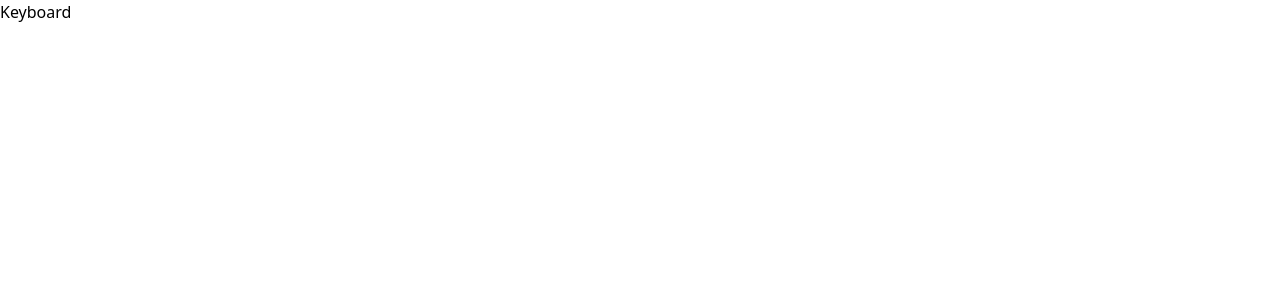
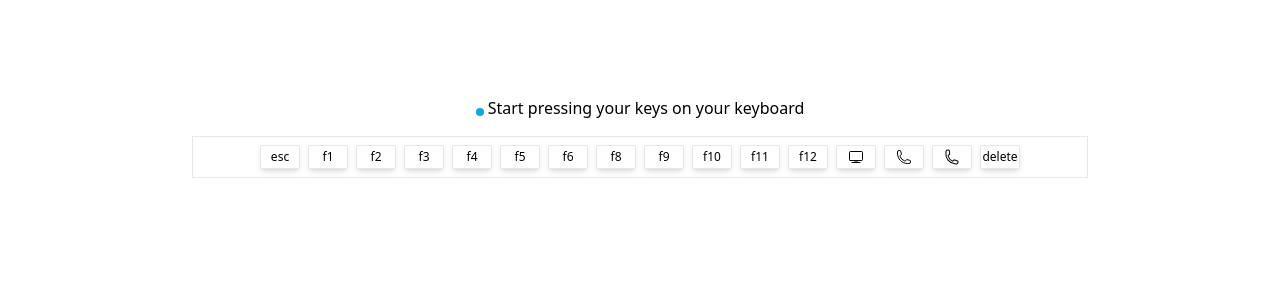
Before and after one commit to aziz-codes/react-keyboard-tester, a React (Vite) app: page / in a window 1280 px wide. Shown: the top 300 px of the page. Built offline with nearby package versions, Linux system fonts and the light colour scheme.

Commit message:
rendered first row

```diff
--- a/src/components/Keyboard.jsx
+++ b/src/components/Keyboard.jsx
@@ -1,7 +1,32 @@
-import React from "react";
+import React, { useState } from "react";
+import { keys } from "../data/Keys";
 
 const Keyboard = () => {
-  return <div>Keyboard</div>;
+  const [allKeys, setAllKeys] = useState(keys);
+
+  return (
+    <section className="w-full  flex flex-col items-center mt-24 gap-2">
+      <div className="flex items-center gap-1">
+        <div className="h-2 w-2 bg-sky-500 rounded-full relative top-1 "></div>
+        <h4>Start pressing your keys on your keyboard</h4>
+      </div>
+
+      <div className="w-full max-w-4xl  h-auto max-h-full border my-2 px-2 flex justify-center py-2">
+        {/* first row */}
+        <div className="flex gap-2 items-center">
+          {allKeys.slice(0, 17).map((btn, index) => (
+            <button
+              className="h-6 w-10 border rounded-sm shadow-md text-xs text-center flex justify-center items-center"
+              key={index}
+            >
+              {btn.label}
+            </button>
+          ))}
+        </div>
+        {/* end of first row */}
+      </div>
+    </section>
+  );
 };
 
 export default Keyboard;
```
